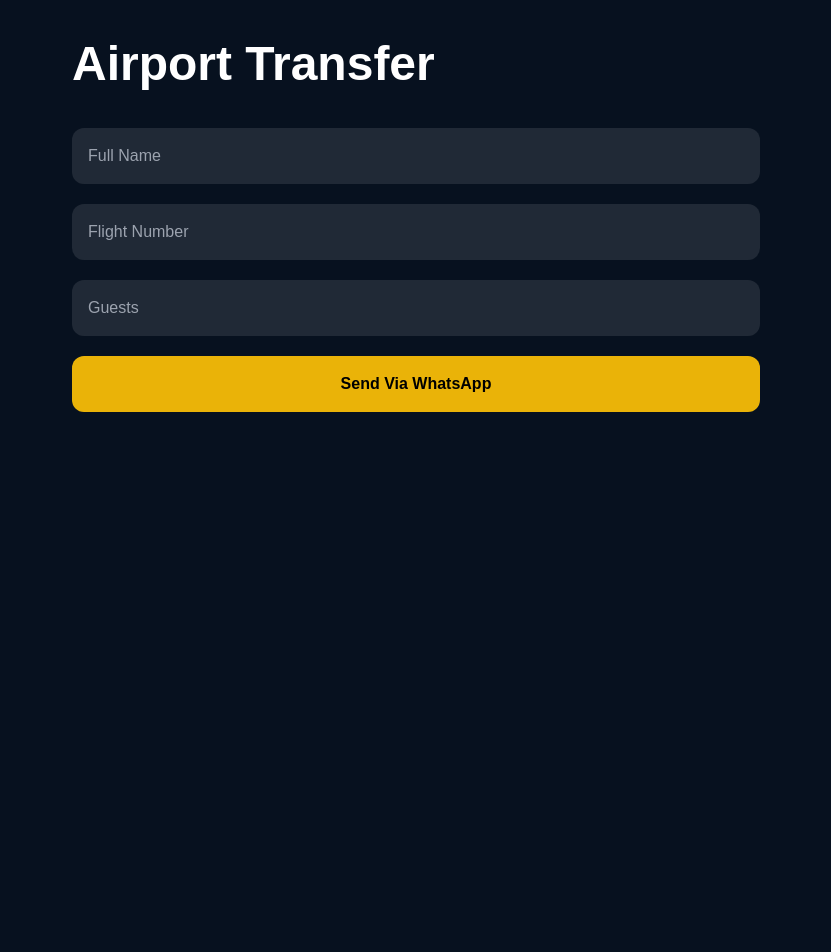
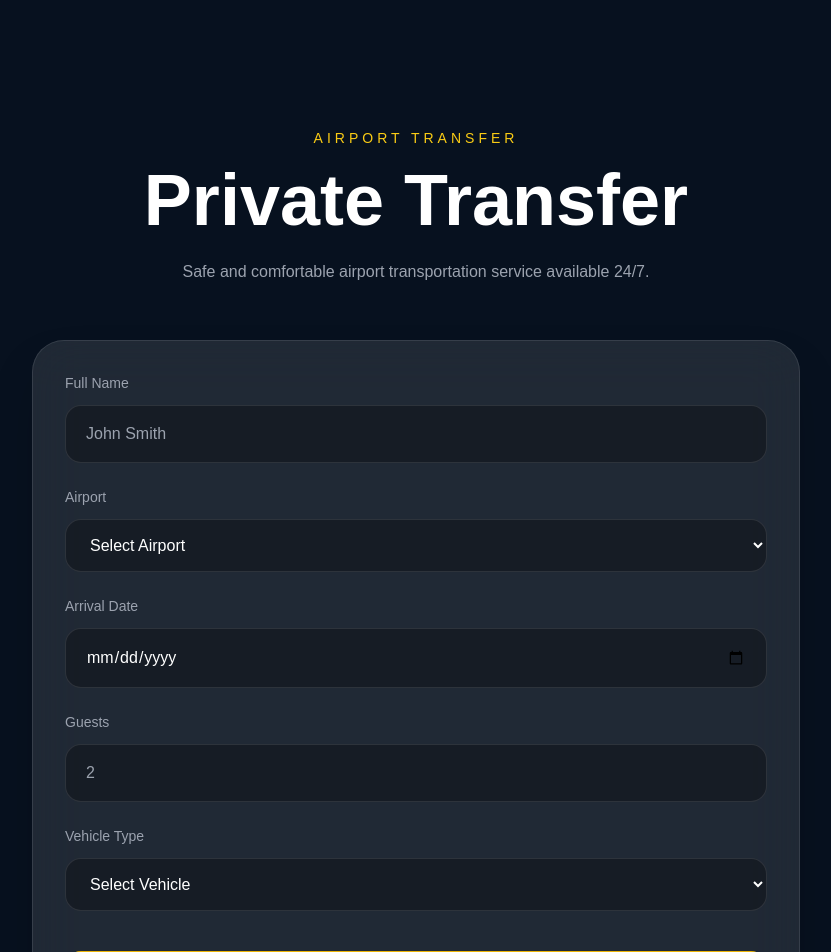
Before and after one commit to frozen1903/stayroutes, a Next.js app: page /transfer in a window 1280 px wide. Shown: the top 952 px of the page, without its empty margins (224-1055 px from the left). Before the commit the page ends 800 px from the top, so only its background shows below. Built offline with nearby package versions, Linux system fonts and the light colour scheme.

Commit message:
Update page.jsx

```diff
--- a/app/transfer/page.jsx
+++ b/app/transfer/page.jsx
@@ -1,17 +1,165 @@
-export default function Transfer(){
-  return(
-    <div className="min-h-screen p-10 max-w-3xl mx-auto">
-      <h1 className="text-5xl font-bold mb-10">Airport Transfer</h1>
+"use client"
 
-      <div className="grid gap-5">
-        <input className="bg-white/10 p-4 rounded-xl" placeholder="Full Name"/>
-        <input className="bg-white/10 p-4 rounded-xl" placeholder="Flight Number"/>
-        <input className="bg-white/10 p-4 rounded-xl" placeholder="Guests"/>
+import { useState } from "react"
 
-        <a href="https://wa.me/905555555555" className="bg-yellow-500 text-black text-center p-4 rounded-xl font-bold">
-          Send Via WhatsApp
-        </a>
+export default function Transfer() {
+
+  const [name, setName] = useState("")
+  const [airport, setAirport] = useState("")
+  const [date, setDate] = useState("")
+  const [guests, setGuests] = useState("")
+  const [vehicle, setVehicle] = useState("")
+
+  const whatsappMessage = `
+Hello StayRoute,
+
+I would like to book an airport transfer.
+
+Name: ${name}
+Airport: ${airport}
+Date: ${date}
+Guests: ${guests}
+Vehicle: ${vehicle}
+`
+
+  return (
+    <div className="min-h-screen px-6 pt-32 pb-24">
+
+      {/* Heading */}
+
+      <div className="text-center mb-14">
+
+        <p className="text-yellow-400 uppercase tracking-[4px] mb-4 text-sm">
+          Airport Transfer
+        </p>
+
+        <h1 className="text-5xl md:text-7xl font-black mb-6">
+          Private Transfer
+        </h1>
+
+        <p className="text-gray-400 max-w-2xl mx-auto">
+          Safe and comfortable airport transportation service available 24/7.
+        </p>
+
       </div>
+
+      {/* Form */}
+
+      <div className="max-w-3xl mx-auto bg-white/10 border border-white/10 backdrop-blur-xl rounded-[32px] p-8 shadow-2xl">
+
+        <div className="grid gap-6">
+
+          {/* Name */}
+
+          <div>
+
+            <label className="text-sm text-gray-400 block mb-3">
+              Full Name
+            </label>
+
+            <input
+              type="text"
+              placeholder="John Smith"
+              value={name}
+              onChange={(e) => setName(e.target.value)}
+              className="w-full bg-black/30 border border-white/10 rounded-2xl px-5 py-4 outline-none focus:border-yellow-400 transition-all"
+            />
+
+          </div>
+
+          {/* Airport */}
+
+          <div>
+
+            <label className="text-sm text-gray-400 block mb-3">
+              Airport
+            </label>
+
+            <select
+              value={airport}
+              onChange={(e) => setAirport(e.target.value)}
+              className="w-full bg-black/30 border border-white/10 rounded-2xl px-5 py-4 outline-none focus:border-yellow-400 transition-all"
+            >
+
+              <option value="">Select Airport</option>
+              <option>IST Airport</option>
+              <option>SAW Airport</option>
+
+            </select>
+
+          </div>
+
+          {/* Date */}
+
+          <div>
+
+            <label className="text-sm text-gray-400 block mb-3">
+              Arrival Date
+            </label>
+
+            <input
+              type="date"
+              value={date}
+              onChange={(e) => setDate(e.target.value)}
+              className="w-full bg-black/30 border border-white/10 rounded-2xl px-5 py-4 outline-none focus:border-yellow-400 transition-all"
+            />
+
+          </div>
+
+          {/* Guests */}
+
+          <div>
+
+            <label className="text-sm text-gray-400 block mb-3">
+              Guests
+            </label>
+
+            <input
+              type="number"
+              placeholder="2"
+              value={guests}
+              onChange={(e) => setGuests(e.target.value)}
+              className="w-full bg-black/30 border border-white/10 rounded-2xl px-5 py-4 outline-none focus:border-yellow-400 transition-all"
+            />
+
+          </div>
+
+          {/* Vehicle */}
+
+          <div>
+
+            <label className="text-sm text-gray-400 block mb-3">
+              Vehicle Type
+            </label>
+
+            <select
+              value={vehicle}
+              onChange={(e) => setVehicle(e.target.value)}
+              className="w-full bg-black/30 border border-white/10 rounded-2xl px-5 py-4 outline-none focus:border-yellow-400 transition-all"
+            >
+
+              <option value="">Select Vehicle</option>
+              <option>Mercedes Vito</option>
+              <option>VIP Minivan</option>
+              <option>Luxury Sedan</option>
+
+            </select>
+
+          </div>
+
+          {/* Button */}
+
+          <a
+            href={`https://wa.me/905555555555?text=${encodeURIComponent(whatsappMessage)}`}
+            className="bg-yellow-500 hover:bg-yellow-400 transition-all duration-300 text-black font-bold rounded-2xl py-5 text-center text-lg mt-4"
+          >
+            Continue via WhatsApp
+          </a>
+
+        </div>
+
+      </div>
+
     </div>
   )
 }
```
